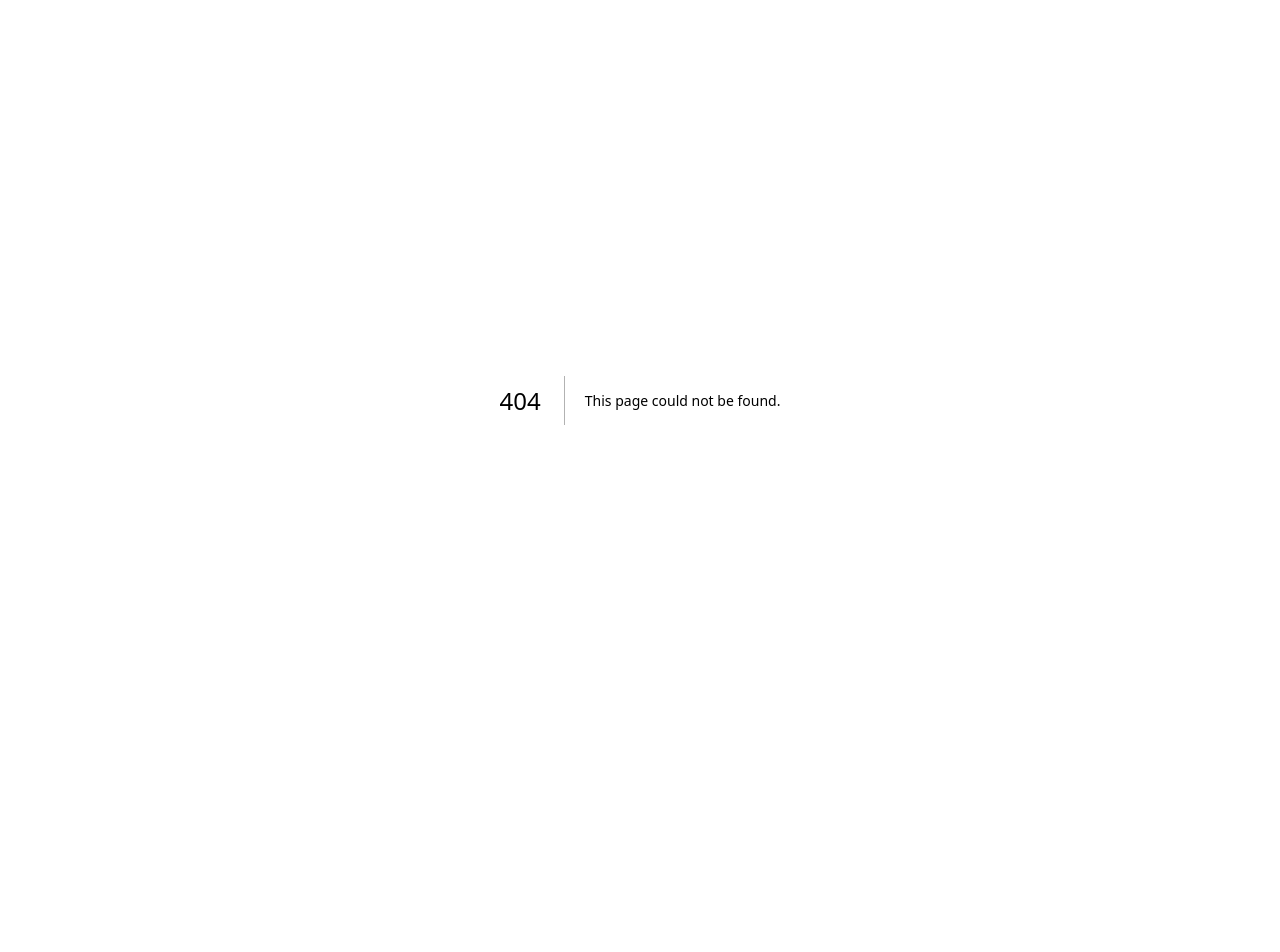
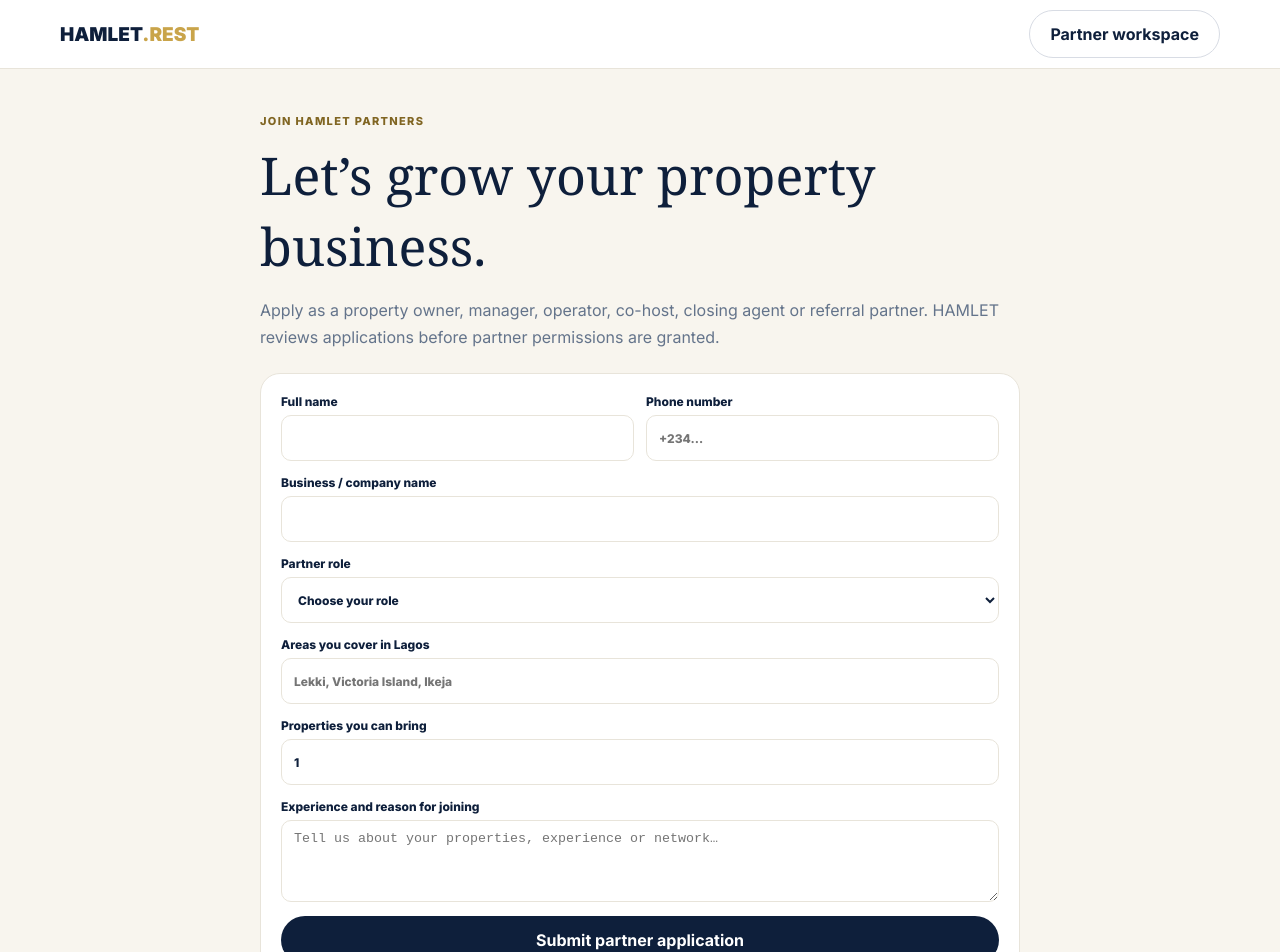
Before and after one commit to 4Buckscodes/hamletshortlets, a Next.js app: page /partners/apply in a window 1280 px wide. Before the commit this address had no page. Shown: the top 952 px of the page. Before the commit the page ends 800 px from the top, so only its background shows below. Built offline with nearby package versions, Linux system fonts and the light colour scheme; no server answers; a web font is replaced by a local one.

Commit message:
feat: add partner application onboarding

```diff
--- /dev/null
+++ b/app/partners/apply/page.tsx
@@ -0,0 +1,71 @@
+'use client';
+
+import Link from 'next/link';
+import { FormEvent, useMemo, useState } from 'react';
+import { createClient } from '@supabase/supabase-js';
+
+const field: React.CSSProperties = { width: '100%', minHeight: 46, border: '1px solid var(--line)', borderRadius: 10, padding: '10px 12px', background: '#fff', color: 'var(--navy)' };
+const labelStyle: React.CSSProperties = { display: 'grid', gap: 6, fontSize: 12, fontWeight: 750 };
+export default function PartnerApplicationPage() {
+  const db = useMemo(() => {
+    const url = process.env.NEXT_PUBLIC_SUPABASE_URL || process.env.VITE_SUPABASE_URL;
+    const key = process.env.NEXT_PUBLIC_SUPABASE_PUBLISHABLE_KEY || process.env.VITE_SUPABASE_PUBLISHABLE_KEY;
+    return url && key ? createClient(url, key) : null;
+  }, []);
+  const [busy, setBusy] = useState(false);
+  const [error, setError] = useState('');
+  const [message, setMessage] = useState('');
+  async function submit(event: FormEvent<HTMLFormElement>) {
+    event.preventDefault(); setError(''); setMessage('');
+    if (!db) { setError('Partner applications are not configured on this deployment.'); return; }
+    const form = new FormData(event.currentTarget);
+    const userResult = await db.auth.getUser();
+    const user = userResult.data.user;
+    if (!user) { window.location.assign('/signin?next=/partners/apply'); return; }
+    const fullName = String(form.get('fullName') || '').trim();
+    const phone = String(form.get('phone') || '').trim();
+    const company = String(form.get('company') || '').trim();
+    const role = String(form.get('role') || '').trim();
+    const areas = String(form.get('areas') || '').split(',').map(v => v.trim()).filter(Boolean).slice(0, 10);
+    const count = Number(form.get('propertiesCount'));
+    const motivation = String(form.get('motivation') || '').trim();
+    if (fullName.length < 2 || phone.length < 7 || company.length < 2 || role.length < 2 || !areas.length || !Number.isInteger(count) || count < 0 || motivation.length < 20) {
+      setError('Complete all required details. Explain your experience in at least 20 characters.'); return;
+    }
+    setBusy(true);
+    try {
+      const { error: profileError } = await db.from('profiles').update({ full_name: fullName, phone, company, partner_role: role }).eq('id', user.id);
+      if (profileError) throw profileError;
+      const { error: appError } = await db.from('partner_applications').insert({
+        applicant_id: user.id, full_name: fullName, email: user.email || '', phone, company, role, areas,
+        properties_count: count, motivation, status: 'pending',
+      });
+      if (appError) throw appError;
+      setMessage('Your partner application has been submitted for review. Your account remains a guest account until HAMLET approves the application.');
+      event.currentTarget.reset();
+    } catch (caught) { setError(caught instanceof Error ? caught.message : 'We could not submit your application.'); }
+    finally { setBusy(false); }
+  }
+  return <main style={{ minHeight: '100svh', background: 'var(--paper)' }}>
+    <header style={{ background: '#fff', borderBottom: '1px solid var(--line)' }}><div className="shell" style={{ minHeight: 68, display: 'flex', alignItems: 'center', justifyContent: 'space-between' }}><Link href="/" style={{ fontWeight: 850, fontSize: 19 }}>HAMLET<span style={{ color: 'var(--gold)' }}>.REST</span></Link><Link href="/partners" className="secondary-button">Partner workspace</Link></div></header>
+    <section className="shell" style={{ maxWidth: 760, paddingBlock: 34 }}>
+      <p style={{ color: '#806522', textTransform: 'uppercase', letterSpacing: '.12em', fontSize: 11, fontWeight: 800 }}>Join HAMLET partners</p>
+      <h1 className="serif" style={{ fontSize: 'clamp(34px,6vw,52px)', fontWeight: 500, margin: '8px 0 12px' }}>Let’s grow your property business.</h1>
+      <p style={{ color: 'var(--muted)', lineHeight: 1.7 }}>Apply as a property owner, manager, operator, co-host, closing agent or referral partner. HAMLET reviews applications before partner permissions are granted.</p>
+      <form onSubmit={submit} style={{ display: 'grid', gap: 14, marginTop: 22, padding: 20, borderRadius: 20, border: '1px solid var(--line)', background: '#fff' }}>
+        <div style={{ display: 'grid', gridTemplateColumns: 'repeat(auto-fit,minmax(min(100%,220px),1fr))', gap: 12 }}>
+          <label style={labelStyle}>Full name<input name="fullName" required minLength={2} maxLength={120} style={field}/></label>
+          <label style={labelStyle}>Phone number<input name="phone" required minLength={7} maxLength={32} autoComplete="tel" placeholder="+234…" style={field}/></label>
+        </div>
+        <label style={labelStyle}>Business / company name<input name="company" required minLength={2} maxLength={160} style={field}/></label>
+        <label style={labelStyle}>Partner role<select name="role" required style={field}><option value="">Choose your role</option><option value="owner">Property owner</option><option value="property_manager">Property manager</option><option value="shortlet_operator">Shortlet operator</option><option value="cohost">Co-host</option><option value="closing_agent">Closing agent</option><option value="referral">Referral partner</option></select></label>
+        <label style={labelStyle}>Areas you cover in Lagos<input name="areas" required placeholder="Lekki, Victoria Island, Ikeja" style={field}/></label>
+        <label style={labelStyle}>Properties you can bring<input name="propertiesCount" required type="number" min="0" max="10000" defaultValue="1" style={field}/></label>
+        <label style={labelStyle}>Experience and reason for joining<textarea name="motivation" required minLength={20} maxLength={1500} rows={4} placeholder="Tell us about your properties, experience or network…" style={{ ...field, resize: 'vertical' }}/></label>
+        {error && <p role="alert" style={{ margin: 0, color: '#9f2d20', fontSize: 13 }}>{error}</p>}
+        {message && <p role="status" style={{ margin: 0, color: '#236238', fontSize: 13, lineHeight: 1.6 }}>{message}</p>}
+        <button className="primary-button" type="submit" disabled={busy}>{busy ? 'Submitting application…' : 'Submit partner application'}</button>
+      </form>
+    </section>
+  </main>;
+}
```
